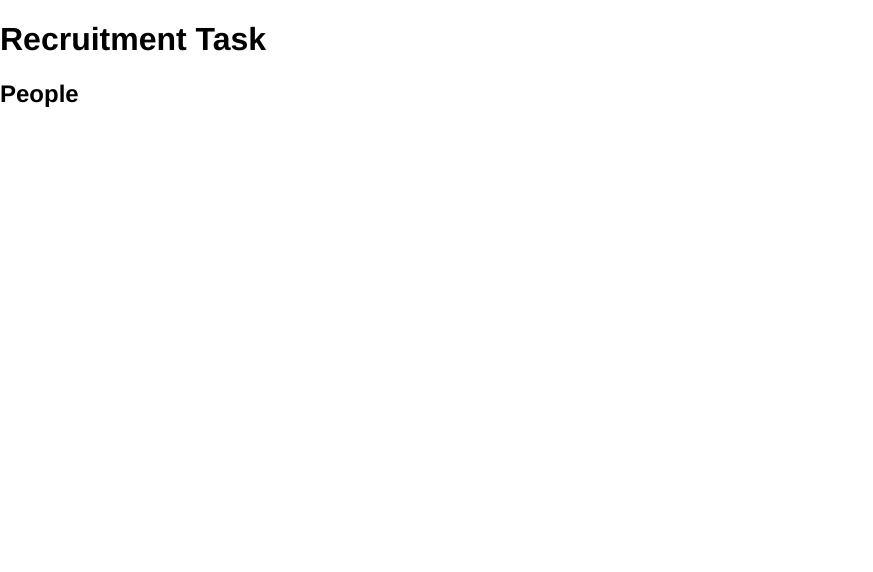
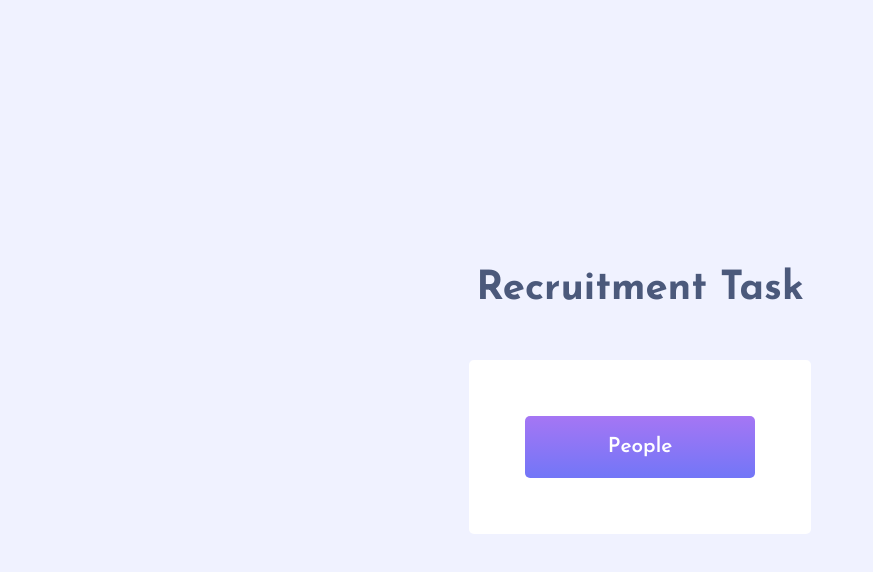
Before and after one commit to jchojna/nested-cells, a React (Create React App) app: page / in a window 1280 px wide. Shown: the top 572 px of the page, without its empty margins (0-873 px from the left). Built offline with nearby package versions, Linux system fonts and the light colour scheme.

Commit message:
style: set basic app styles and color variables

```diff
--- a/public/index.html
+++ b/public/index.html
@@ -14,6 +14,7 @@
       manifest.json provides metadata used when your web app is installed on a
       user's mobile device or desktop. See https://developers.google.com/web/fundamentals/web-app-manifest/
     -->
+    <link href="https://fonts.googleapis.com/css?family=Josefin+Sans:400,600,700&display=swap&subset=latin-ext" rel="stylesheet">
     <link rel="manifest" href="%PUBLIC_URL%/manifest.json" />
     <!--
       Notice the use of %PUBLIC_URL% in the tags above.
--- a/src/components/App.js
+++ b/src/components/App.js
@@ -16,10 +16,10 @@ class App extends Component {
 
           {/* APP LOGO */}
 
-          <h1>Recruitment Task</h1>
+          <h1 className="App__heading">Recruitment Task</h1>
         </header>
         <main className="App__container">
-          <h2>People</h2>
+          <h2 className="App__title">People</h2>
 
           {/* LIST OF DATA COMPONENTS */}
 
--- a/src/index.css
+++ b/src/index.css
@@ -14,8 +14,9 @@ html {
 
 body {
   margin: 0;
-  font-family: 'Helvetica Neue', Arial, sans-serif;
+  font-family: 'Josefin Sans', Arial, sans-serif;
   font-size: 16px;
+  font-weight: 400;
   -webkit-font-smoothing: antialiased;
   -moz-osx-font-smoothing: grayscale;
 }
--- a/src/scss/App.scss
+++ b/src/scss/App.scss
@@ -1,3 +1,42 @@
+@import "./mixins";
+@import "./variables";
+
 .App {
+  @include flex-center;
+  background-color: $color-lightLilac;
+  flex-direction: column;
+  margin: 0;
+  min-height: 100vh;
+  padding: 0;
+  width: 100%;
 
+  &__header {
+
+  }
+
+  &__heading {
+    color: $color-dark;
+    font-size: 2.5rem;
+    font-weight: 700;
+    margin: 0;
+    margin-bottom: 3rem;
+  }
+
+  &__container {
+    @include flex-center;
+    background-color: #fff;
+    border-radius: $corner-radius;
+    padding: 3.5rem;
+  }
+
+  &__title {
+    background: $color-violet;
+    background: linear-gradient(0deg, $color-violet 0%, $color-lilac 100%);
+    border-radius: $corner-radius;
+    color: #fff;
+    font-size: 1.3rem;
+    font-weight: 600;
+    margin: 0;
+    padding: 0.9em 4em;
+  }
 }
--- /dev/null
+++ b/src/scss/_mixins.scss
@@ -0,0 +1,5 @@
+@mixin flex-center {
+  align-items: center;
+  display: flex;
+  justify-content: center;
+}
--- /dev/null
+++ b/src/scss/_variables.scss
@@ -0,0 +1,12 @@
+// COLORS
+$color-light: #b7bdca;
+$color-dark: #4b597b;
+$color-lightLilac: #f0f2ff;
+$color-lilac: #a576f4;
+$color-violet: #7276f7;
+$color-cyan: #29e8e6;
+$color-green: #89f29f;
+$color-lightPurple: #f86f95;
+$color-purple: #f34d68;
+
+$corner-radius: 5px;
```
